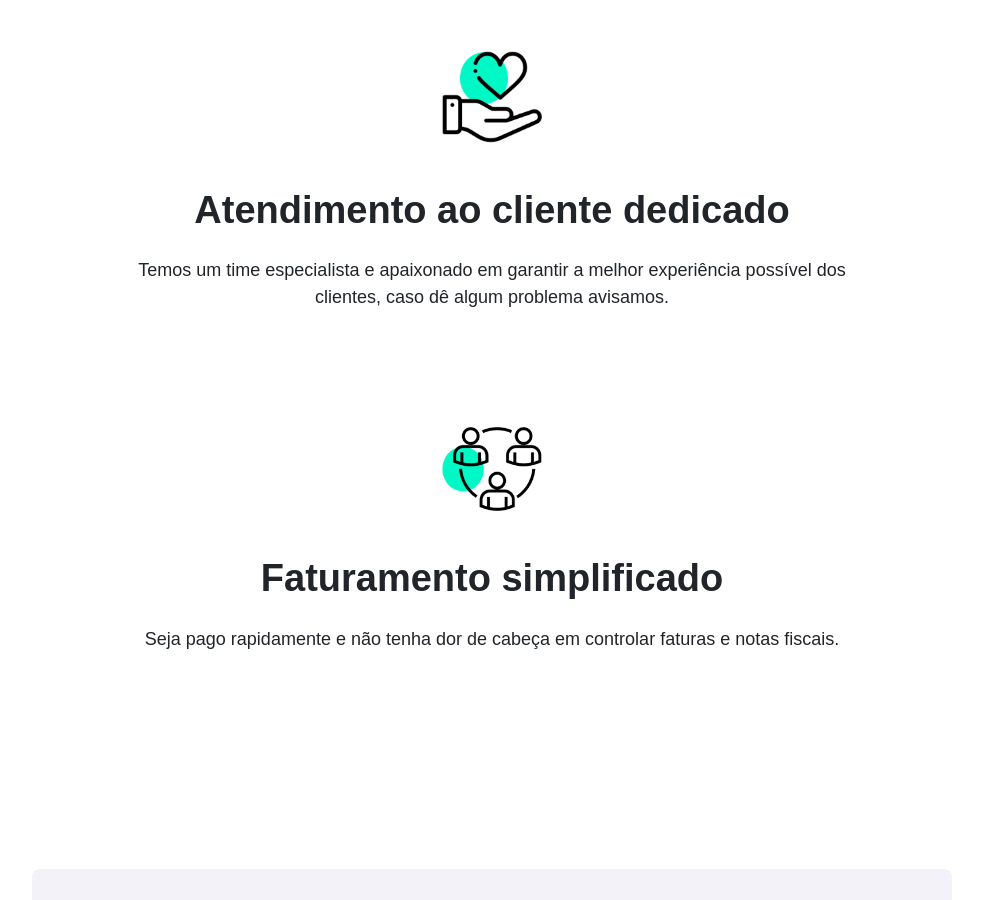
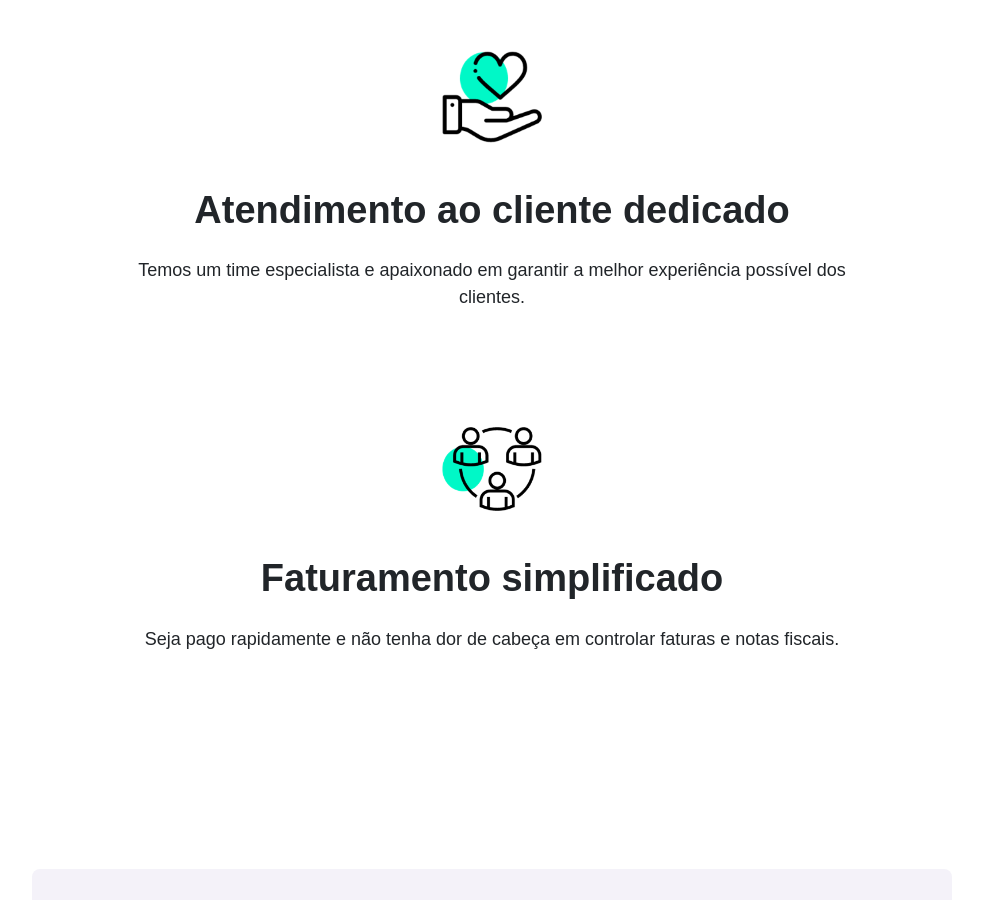
Before and after one commit to lobby-tech/lobby.tech, a Jekyll site: the page built from seja-parceiro.html, in a window 1280 px wide and 900 px high, scrolled down 1342 px. Shown: the whole window, without its empty margins (148-1131 px from the left). Built offline with Jekyll 4.4.1, drawn with Linux system fonts in a browser that asks for light colours; a script that is not in the unit is left out.

Commit message:
Update website

```diff
--- a/seja-parceiro.html
+++ b/seja-parceiro.html
@@ -60,7 +60,7 @@ layout: home
         <br>
         <h1 class="font--xl">Atendimento ao cliente dedicado</h1>
         <p>
-          Temos um time especialista e apaixonado em garantir a melhor experiência possível dos clientes, caso dê algum problema avisamos.
+          Temos um time especialista e apaixonado em garantir a melhor experiência possível dos clientes.
         </p>
       </div>
     </div>
```
